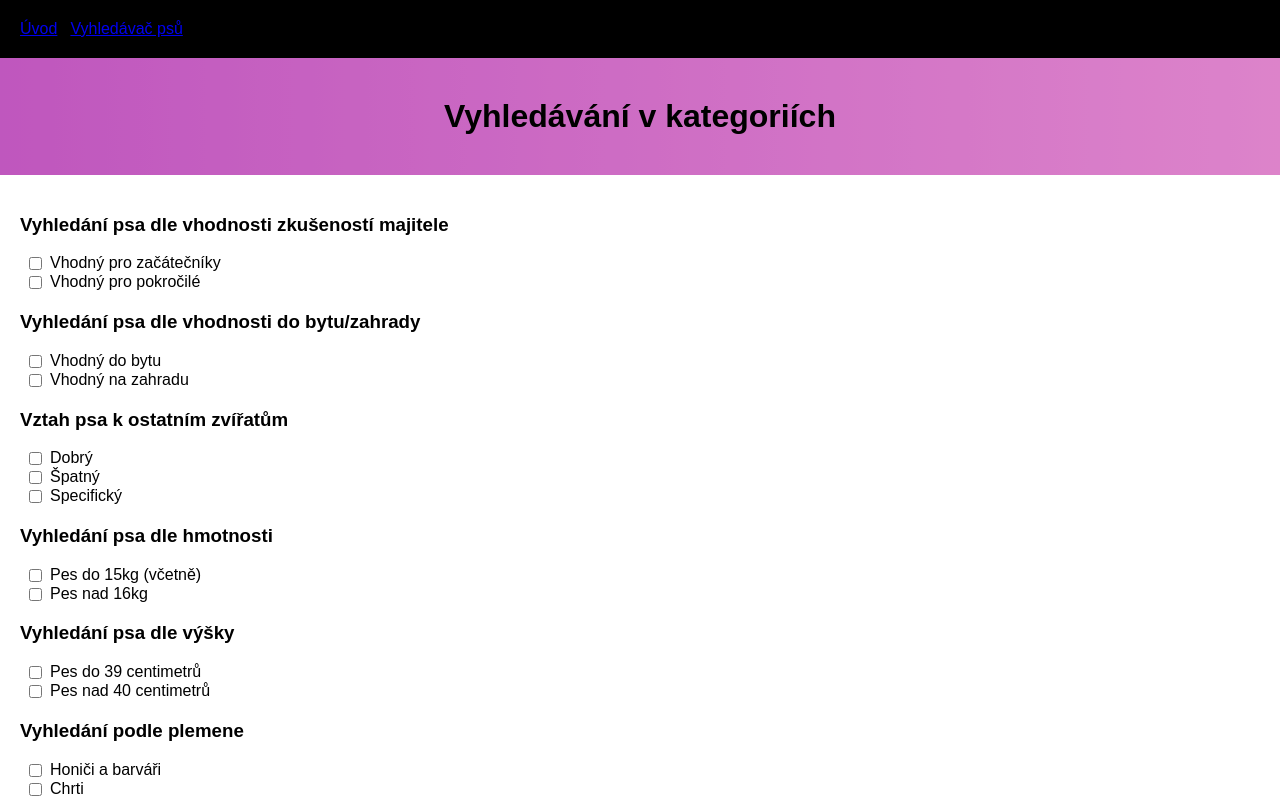
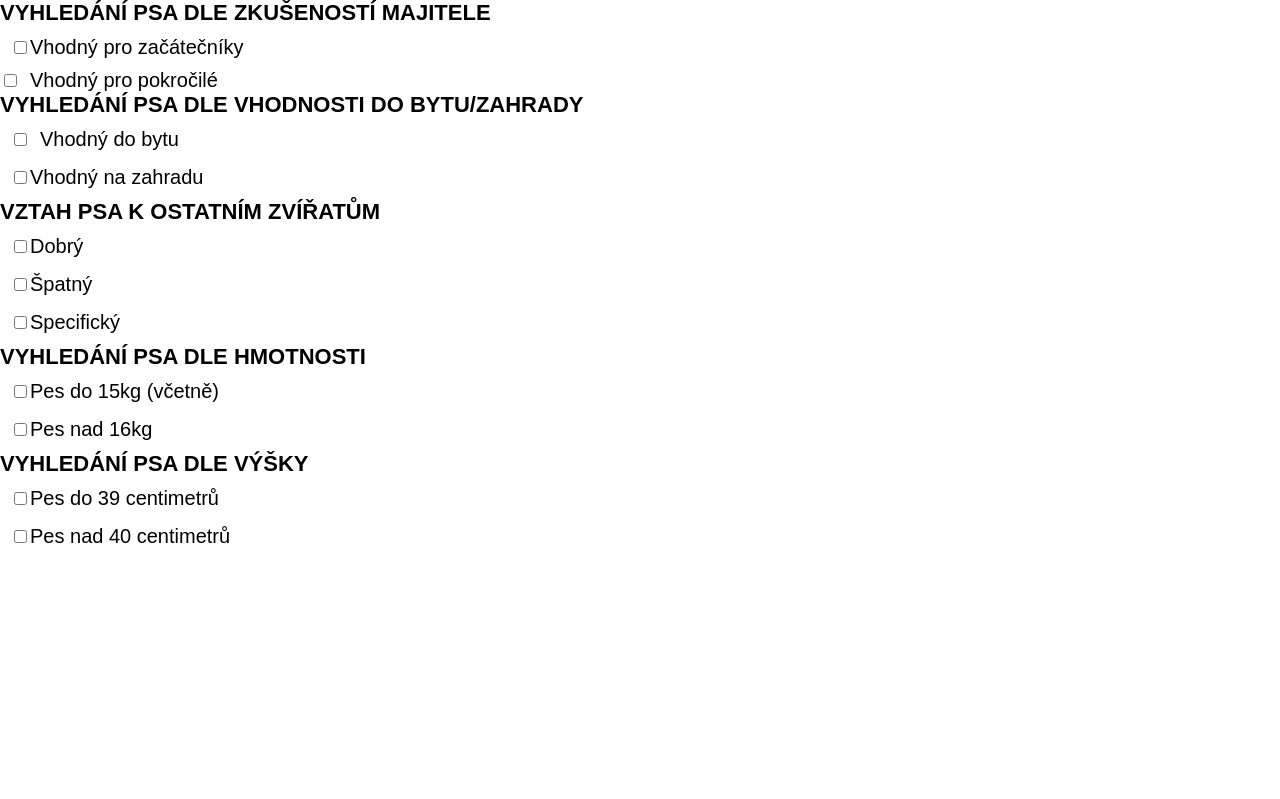
Before and after one commit to terezakuk/Psomat, a Vue app: page /search in a window 1280 px wide. Shown: the top 799 px of the page. Built offline with nearby package versions, Linux system fonts and the light colour scheme.

Commit message:
filter nový1

```diff
--- a/src/App.vue
+++ b/src/App.vue
@@ -1,8 +1,8 @@
 <template>
   <div id="app">
     <div class=menu id="nav">
-      <router-link to="/">Úvod</router-link> |
-      <router-link to="/search">Vyhledávač psů</router-link>
+<!--       <router-link to="/">Úvod</router-link> |
+      <router-link to="/search">Vyhledávač psů</router-link> -->
 
        <link href="https://fonts.googleapis.com/css?family=Lobster&display=swap" rel="stylesheet">
 
@@ -25,8 +25,6 @@
   grid-template-columns: 1fr;
   grid-template-rows: 100vh;
   font-family: 'Lobster', cursive;
-/*   margin-right: 50px;
-  margin-left: 50px; */
   color: pink;
   text-shadow: 1px 3px gray;
   max-height: 951px;
@@ -36,26 +34,22 @@
   background-size: cover;
 }
 
-.popis {
+/* .popis {
   font-family: 'Lobster', cursive;
   margin-right: 100px;
   margin-left: 100px;
   text-align: center;
   color: pink;
   text-shadow: 1px 3px gray;
-}
-h1
+} */
+/* h1
 {
   text-align: center;
   padding: 40px;
   margin: 0px;
 }
+ */
 
-.menu{
-  background-color: black;
-  padding: 20px;
-
-}
 
 
 </style>
--- a/src/components/Filter.vue
+++ b/src/components/Filter.vue
@@ -1,52 +1,92 @@
 <template>
   <div class="vyhledavac">
 
-    <div class="selekce">
-      <h3 class="selektor">Vyhledání psa dle vhodnosti zkušeností majitele</h3>
+    <div class="viewbox">
+
+      <div class="group">
+        <div class="selektor">Vyhledání psa dle zkušeností majitele</div>
+        <div class="text" >
           <input type="checkbox" id="zacatecnik" value="true" v-model="vhodnyProZacatecniky" />
           <label for="zacatecnik">Vhodný pro začátečníky</label>
+        </div>
+        <div>
           <input type="checkbox" id="pokrocily" value="false" v-model="vhodnyProZacatecniky" />
-      <label for="pokrocily">Vhodný pro pokročilé</label>
+          <label class="text" for="pokrocily">Vhodný pro pokročilé</label>
+        </div>
+      </div>
 
-      <h3 class="selektor">Vyhledání psa dle vhodnosti do bytu/zahrady</h3>
+      <div class="group">
+        <div class="selektor">Vyhledání psa dle vhodnosti do bytu/zahrady</div>
+        <div class="text">
           <input type="checkbox" id="byt" value="true" v-model="doBytu" />
-      <label for="byt">Vhodný do bytu</label>
+          <label class="text" for="byt">Vhodný do bytu</label>
+        </div>
+        <div class="text">
           <input type="checkbox" id="zahrada" value="false" v-model="doBytu" />
           <label for="zahrada">Vhodný na zahradu</label>
+        </div>
+      </div>
 
-      <h3 class="selektor">Vztah psa k ostatním zvířatům</h3>
+
+      <div class="group">
+        <div class="selektor">Vztah psa k ostatním zvířatům</div>
+        <div class="text">
           <input type="checkbox" id="dobry" value="dobrý" v-model="vztahKJinymZviratum" />
           <label for="dobry">Dobrý</label>
-
+        </div>
+        <div class="text">
           <input type="checkbox" id="spatny" value="špatný" v-model="vztahKJinymZviratum" />
           <label for="spatny">Špatný</label>
-
+        </div>
+        <div class="text" >
           <input type="checkbox" id="specificky" value="specifický" v-model="vztahKJinymZviratum" />
           <label for="specificky">Specifický</label>
+       </div>
+      </div>
 
-      <h3 class="selektor">Vyhledání psa dle hmotnosti</h3>
-
+      <div class="group">
+        <div class="selektor">Vyhledání psa dle hmotnosti</div>
+        <div class="text">
           <input type="checkbox" id="lehky" value="0-15" v-model="hmotnost" />
           <label for="lehky">Pes do 15kg (včetně)</label>
-
+        </div>
+        <div class="text">
           <input type="checkbox" id="tezky" value="16-99" v-model="hmotnost" />
           <label for="tezky">Pes nad 16kg</label>
+        </div>
+      </div>
 
-      <h3 class="selektor">Vyhledání psa dle výšky</h3>
-
+      <div class="group">
+        <div class="selektor">Vyhledání psa dle výšky</div>
+        <div class="text" >
           <input type="checkbox" id="maly" value="0-39" v-model="vyska" />
           <label for="maly">Pes do 39 centimetrů</label>
+        </div>
 
+        <div class="text" >
           <input type="checkbox" id="velky" value="40-150" v-model="vyska" />
           <label for="velky">Pes nad 40 centimetrů</label>
+        </div>
+      </div>
 
-      <h3 class="selektor">Vyhledání podle plemene</h3>
+   </div>
+  </div>
+   <!--
+    <div>
+      <div class="selektor">Vyhledání podle plemene</div>
+      <div class="text" >
       <input type="checkbox" id="honici" value="Honiči a barváři" v-model="kategorie" />
       <label for="honici">Honiči a barváři</label>
+      </div>
+      <div class="text" >
       <input type="checkbox" id="chrti" value="Chrti" v-model="kategorie" />
       <label for="chrti">Chrti</label>
+      </div>
+      <div class="text" >
       <input type="checkbox" id="jezevcici" value="Jezevčíci" v-model="kategorie" />
       <label for="jezevcici">Jezevčíci</label>
+      </div>
+      <div class="text" >
         <input
         type="checkbox"
         id="pincove"
@@ -54,6 +94,8 @@
         v-model="kategorie"
       />
       <label for="pincove">Pinčové, knírači, plemena molossoidní a švýcarští salašničtí psi</label>
+      </div>
+      <div class="text" >
        <input
         type="checkbox"
         id="ovcaci"
@@ -61,18 +103,27 @@
         v-model="kategorie"
         />
         <label for="ovcaci">Plemena ovčácká, pastevecká a honácká</label>
+      </div>
+      <div class="text" >
         <input type="checkbox" id="slidici" value="Slídiči, retrívři a vodní psi" v-model="kategorie" />
         <label for="slidici">Slídiči, retrívři a vodní psi</label>
+     </div>
+      <div class="text" >
         <input type="checkbox" id="spolecenska" value="Společenská plemena" v-model="kategorie" />
        <label for="spolecenska">Společenská plemena</label>
+      </div>
+      <div class="text" >
        <input type="checkbox" id="spicove" value="Špicové a plemena primitivní" v-model="kategorie" />
        <label for="spicove">Špicové a plemena primitivní</label>
+      </div>
+       <div class="text" >
           <input type="checkbox" id="terieri" value="Teriéři" v-model="kategorie" />
           <label for="terieri">Teriéři</label>
        </div>
+      </div>
+    <button class="tlacitko" v-on:click="vyhledat()">Vyhledat</button>
+  </div> -->
 
-    <button class="tlacitko" v-on:click="vyhledat()">Vyhledat</button>
-  </div>
 </template>
 
 <script>
@@ -129,12 +180,20 @@ function mapujBoolean(bool) {
 
 <style>
 .vyhledavac {
+  height: 100vh;
   display: flex;
   flex-direction: column;
 }
-.selekce{
+.viewbox{
   overflow: auto;
   flex: 1;
+}
+.selektor{
+  font-size: 22px;
+  font-weight: bold;
+  text-transform: uppercase;
+  background-image: linear-gradient( #E4E4E4 (up) - #EAEAEA (down));
+
 }
 .tlacitko {
   font-size: 22px;
@@ -142,18 +201,21 @@ function mapujBoolean(bool) {
   color: white;
   background-color: rgb(127, 182, 133);
   flex: 0 0 80px;
-
-
-
+  text-transform: uppercase;
 }
-.selekce {
+.text{
+  font-size: 20px;
+  margin: 5px;
+  padding: 5px;
+}
+/* .selekce {
   display: grid;
   padding:20px;
   grid-template-columns: 30px auto;
 }
 .selektor {
   grid-column: 1/3;
-}
+} */
 
 
 </style>
--- a/src/views/Detail.vue
+++ b/src/views/Detail.vue
@@ -4,7 +4,7 @@
 
      <dog v-bind:id="id" />
 
-    <router-link to="/search">Zpet na vyhledávač</router-link>
+    <router-link to="/search">Zpět na vyhledávač</router-link>
   </div>
 </template>
 
--- a/src/views/Search.vue
+++ b/src/views/Search.vue
@@ -6,7 +6,6 @@
       </div>
     </div>
     <filter-psu v-on:filtruj="filtruj($event)" />
-
   </div>
 </template>
 
@@ -33,13 +32,11 @@ export default {
 
 <style>
 .nadpisVyhledavani {
-  background-image: linear-gradient(
-    to right,
-    rgb(148, 144, 146),
-    rgb(197, 218, 167)
-  );
+display: none;
+
 }
 .nadpisVyhledavaniDruhy {
-  background-color: rgba(255, 0, 255, 0.4);
+ /*  background-color: rgba(255, 0, 255, 0.4); */
+display: none;
 }
 </style>
```
Lines whose indentation alone changed are shown as unchanged.
